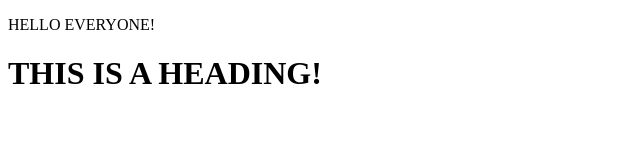
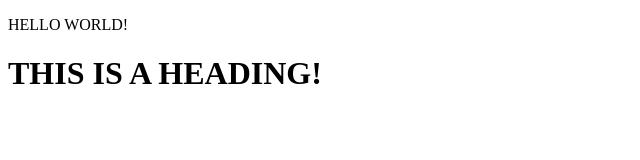
Before and after one commit to ZacBanson/Test-Workspace, a plain HTML site: page index.html in a window 1280 px wide. Shown: the full height of the page, 0-640 px from the left. Drawn offline with Linux system fonts and the light colour scheme.

Commit message:
changed Hello Everyone to World.

```diff
--- a/index.html
+++ b/index.html
@@ -6,7 +6,8 @@
     <title>Test</title>
 </head>
 <body>
-    <p class="test"> HELLO EVERYONE!</p>
+    <p class="test"> HELLO WORLD!</p>
     <h1 class="heading">THIS IS A HEADING!</h1>
+
 </body>
 </html>
```
